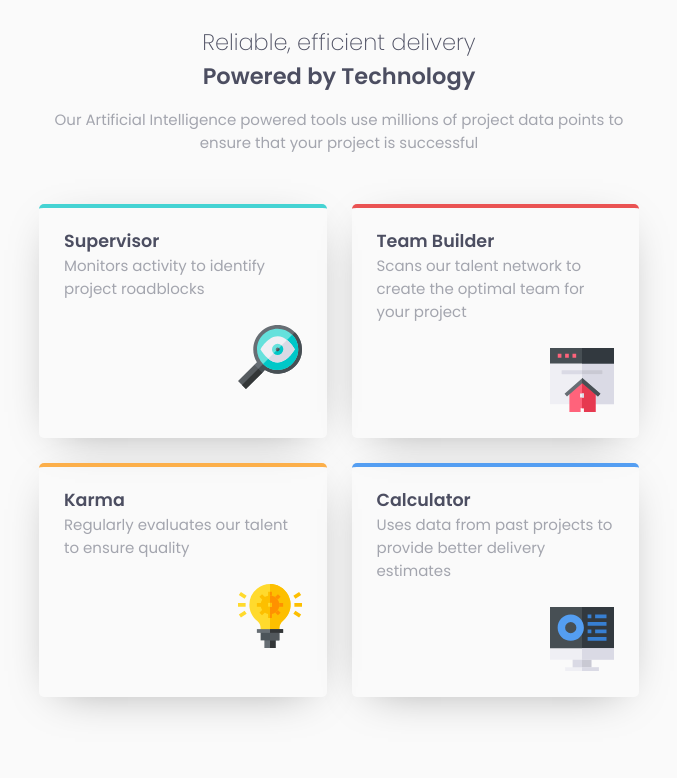
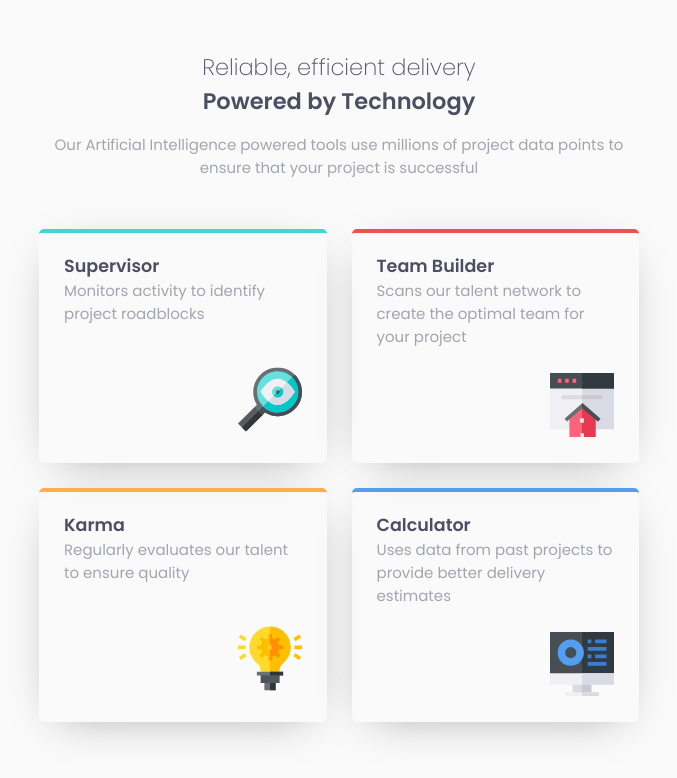
Before and after one commit to GaldinoMat/Card-Feature-Section, a plain HTML site: page index.html in a window 1280 px wide. Shown: the whole page, without its empty margins (301-978 px from the left). Drawn offline with Linux system fonts and the light colour scheme.

Commit message:
Minor adjustments.

```diff
--- a/style.css
+++ b/style.css
@@ -16,7 +16,7 @@
 
 body {
   font-family: "Poppins", sans-serif;
-  font-size: 15px;
+  font-size: 0.9375rem;
   font-weight: 400;
   background-color: var(--very-light-gray);
   display: flex;
@@ -36,8 +36,8 @@ p {
 }
 
 .container {
-  width: 300px;
-  margin: 50px 0;
+  width: 18.75rem;
+  margin: 3.125rem 0;
   display: flex;
   flex-direction: column;
   justify-content: center;
@@ -53,7 +53,7 @@ p {
 }
 
 .titles {
-  margin-bottom: 15px;
+  margin-bottom: 0.9375rem;
 }
 
 .cards-container {
@@ -61,7 +61,7 @@ p {
   display: grid;
   grid-template-columns: 1fr;
   grid-template-rows: 1fr 1fr 1fr 1fr;
-  gap: 30px 0px;
+  gap: 1.875rem 0rem;
   grid-template-areas:
     "supervisor-card"
     "team-builder-card"
@@ -70,9 +70,11 @@ p {
 }
 
 .card {
-  padding: 1.25rem 1.5625rem 0 1.5625rem;
-  box-shadow: 0px 10px 45px -20px rgba(0, 0, 0, 0.4);
-  border-radius: 5px;
+  padding: 1.25rem 1.5625rem 1.25rem 1.5625rem;
+  box-shadow: 0rem 0.625rem 2.8125rem -1.25rem rgba(0, 0, 0, 0.4);
+  border-radius: 0.3125rem;
+  display: flex;
+  flex-direction: column;
 }
 
 .card .card-text {
@@ -87,28 +89,36 @@ p {
   grid-area: supervisor-card;
   border-top: solid 0.25rem var(--cyan-color);
 }
+
 .team-builder-card {
   grid-area: team-builder-card;
   border-top: solid 0.25rem var(--red-color);
 }
+
 .karma-card {
   grid-area: karma-card;
   border-top: solid 0.25rem var(--orange-color);
 }
+
 .calculator-card {
   grid-area: calculator-card;
   border-top: solid 0.25rem var(--blue-color);
 }
 
+.supervisor-card .card-img,
+.karma-card .card-img,
+.calculator-card .card-img {
+  transform: translateY(25%);
+}
+
 @media (min-width: 768px) {
   .container {
     width: 37.5rem;
-    margin: 1.5625rem 0;
   }
 
   .cards-container {
     grid-template-columns: 1fr 1fr 1fr 1fr;
-    gap: 25px 25px;
+    gap: 1.5625rem 1.5625rem;
     grid-template-areas:
       "supervisor-card supervisor-card team-builder-card team-builder-card"
       "supervisor-card supervisor-card team-builder-card team-builder-card"
@@ -116,8 +126,8 @@ p {
       "karma-card karma-card calculator-card calculator-card";
   }
 
-  .card {
-    padding-bottom: 1.25rem;
+  .calculator-card .card-img {
+    transform: translateY(0);
   }
 }
 
@@ -143,4 +153,9 @@ p {
       "supervisor-card supervisor-card karma-card karma-card calculator-card calculator-card"
       ". . karma-card karma-card . .";
   }
+
+  .supervisor-card .card-img,
+  .karma-card .card-img {
+    transform: translateY(0);
+  }
 }
```
